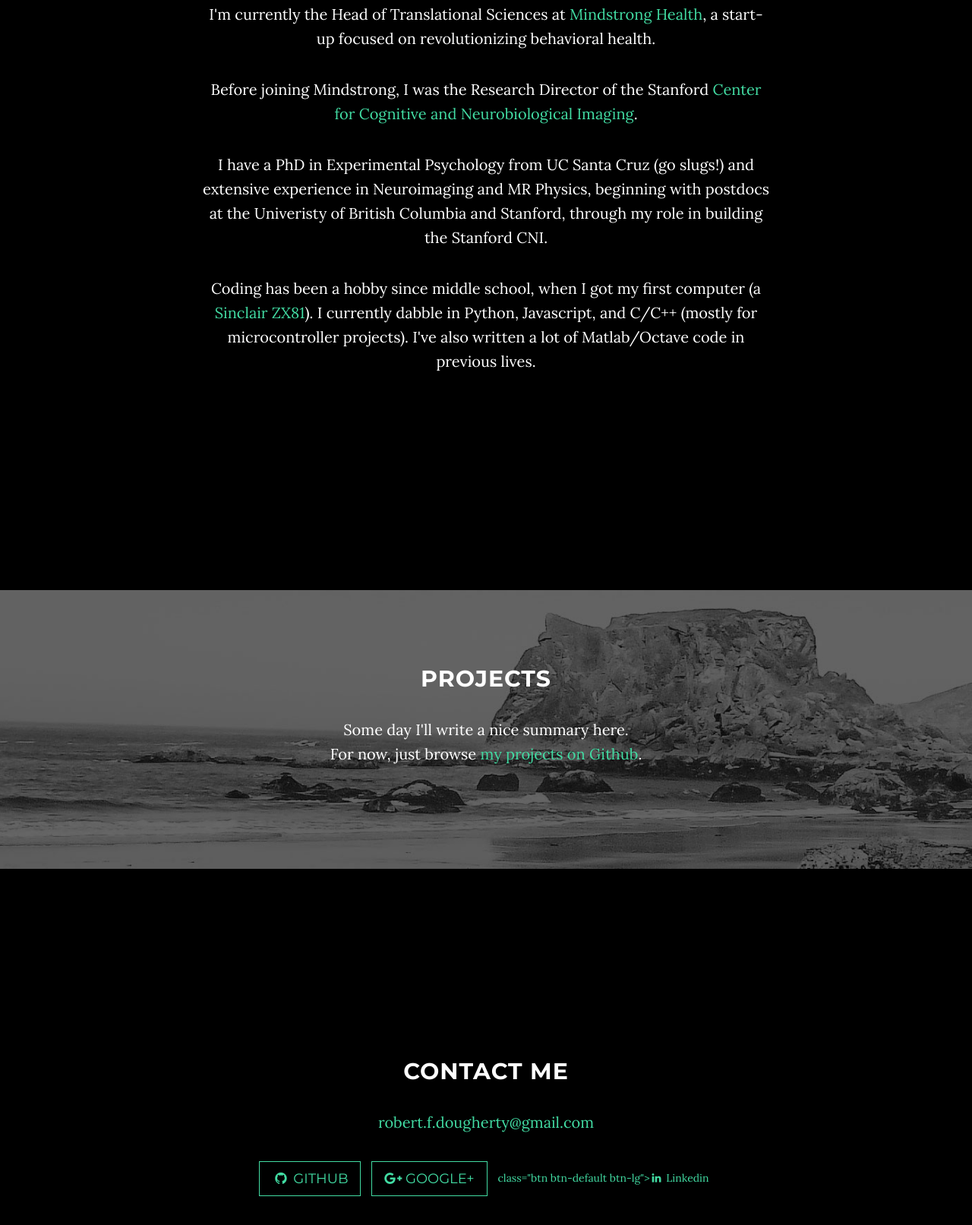
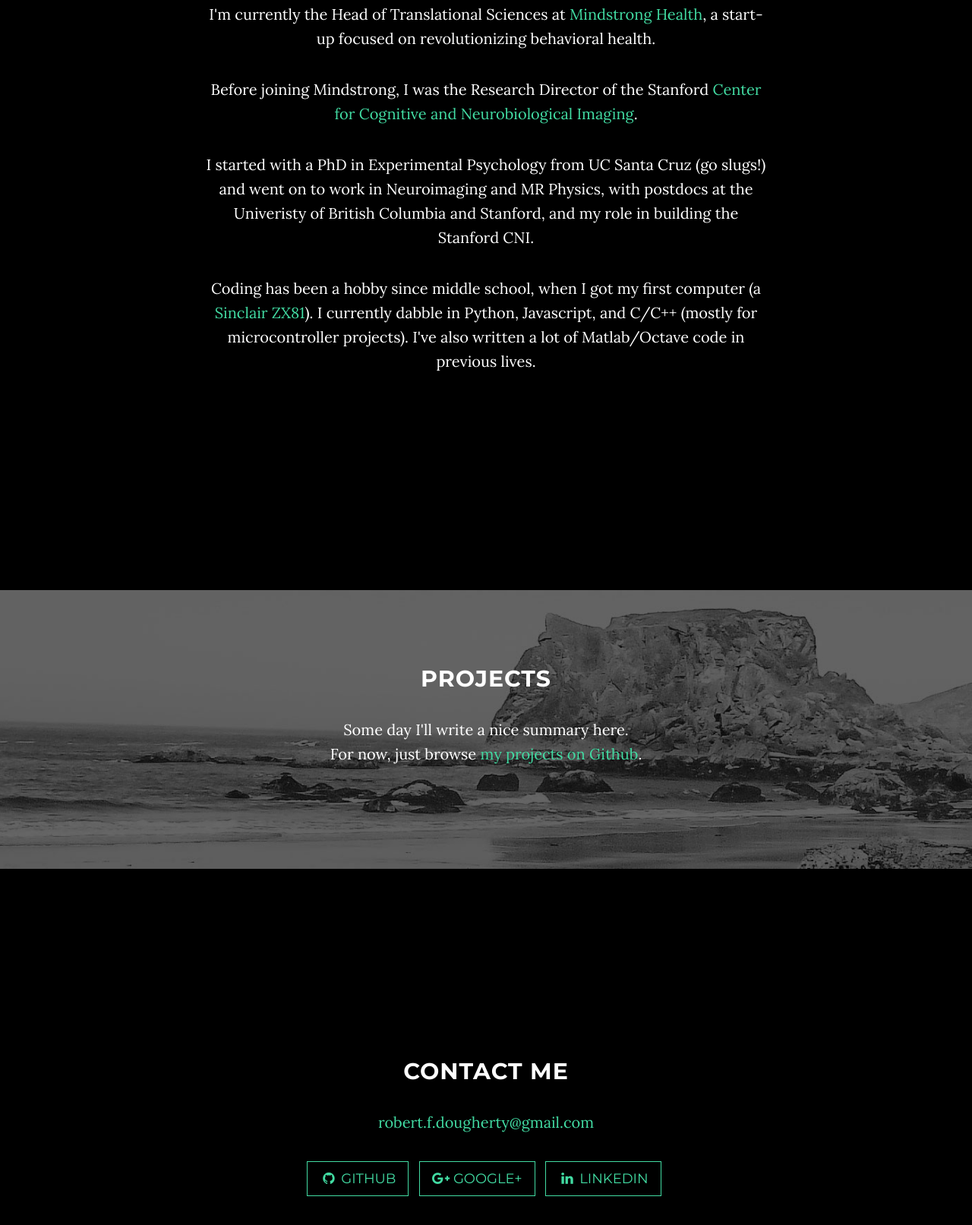
Before and after one commit to rfdougherty/rfdougherty.github.io, a website: page index.html in a window 1280 px wide. Shown: the part 1115-2728 px from the top of the page at 76% size. Drawn offline with nearby package versions, Linux system fonts and the light colour scheme; some packages are replaced by stand-ins of ours.

Commit message:
Clean-up

```diff
--- a/index.html
+++ b/index.html
@@ -74,7 +74,7 @@
             <div class="container">
                 <div class="row">
                     <div class="col-md-8 col-md-offset-2">
-                        <h1 class="brand-heading">Bob Dougherty</h1>
+                        <h2 class="brand-heading">Bob Dougherty</h2>
                         <p class="intro-text">
                             <br>Scientist, thinker, tinkerer</p>
                         <a href="#about" class="btn btn-circle page-scroll">
@@ -93,7 +93,7 @@
                 <h2>About Me</h2>
                 <p>I'm currently the Head of Translational Sciences at <a href="http://mindstronghealth.com/">Mindstrong Health</a>, a start-up focused on revolutionizing behavioral health.</p>
                 <p>Before joining Mindstrong, I was the Research Director of the Stanford <a href="http://cni.stanford.edu/">Center for Cognitive and Neurobiological Imaging</a>.</p>
-                <p>I have a PhD in Experimental Psychology from UC Santa Cruz (go slugs!) and extensive experience in Neuroimaging and MR Physics, beginning with postdocs at the Univeristy of British Columbia and Stanford, through my role in building the Stanford CNI.</p>
+                <p>I started with a PhD in Experimental Psychology from UC Santa Cruz (go slugs!) and went on to work in Neuroimaging and MR Physics, with postdocs at the Univeristy of British Columbia and Stanford, and my role in building the Stanford CNI.</p>
                 <p>Coding has been a hobby since middle school, when I got my first computer (a <a href="https://en.wikipedia.org/wiki/ZX81">Sinclair ZX81</a>). I currently dabble in Python, Javascript, and C/C++ (mostly for microcontroller projects). I've also written a lot of Matlab/Octave code in previous lives.</p>
             </div>
         </div>
@@ -127,7 +127,7 @@
                         <a href="https://plus.google.com/+BobDougherty1" class="btn btn-default btn-lg"><i class="fa fa-google-plus fa-fw"></i> <span class="network-name">Google+</span></a>
                     </li>
                     <li>
-                    <a href="www.linkedin.com/in/rfdougherty"> class="btn btn-default btn-lg"><i class="fa fa-linkedin fa-fw"></i> <span class="network-name">Linkedin</span></a>
+                    <a href="www.linkedin.com/in/rfdougherty" class="btn btn-default btn-lg"><i class="fa fa-linkedin fa-fw"></i> <span class="network-name">Linkedin</span></a>
                 </ul>
             </div>
         </div>
```
